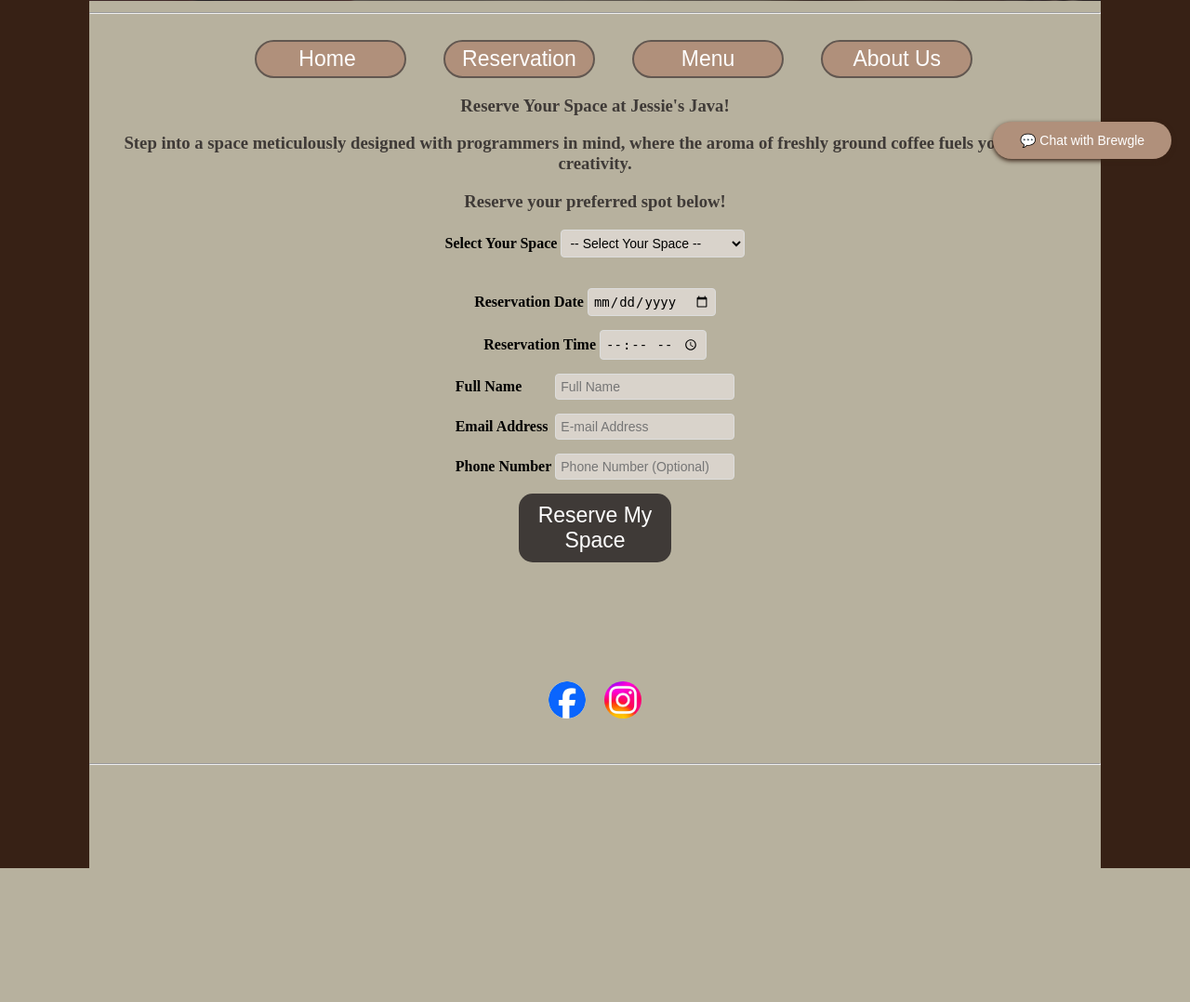
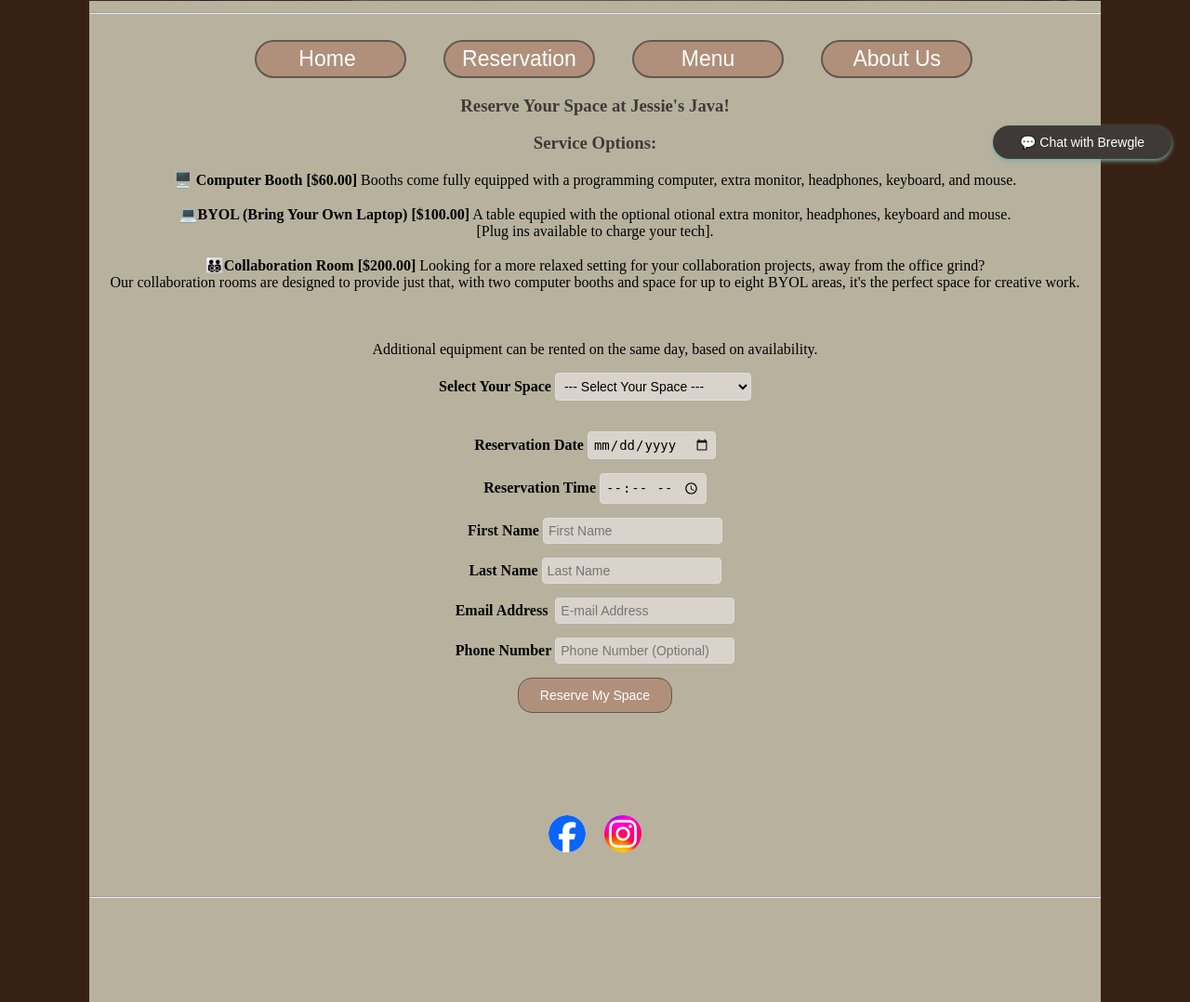
Before and after one commit to Jessie0611/JessiesJava, a PHP site: page /reservation.html in a window 1280 px wide. Shown: the part 609-1687 px from the top of the page at 93% size. Before the commit the page ends 1543 px from the top, so only its background shows below. Run offline with PHP 8.4, Linux system fonts and the light colour scheme.

Commit message:
Add chatbot and more content, change styles, connect php to form

```diff
--- a/reservation.html
+++ b/reservation.html
@@ -22,17 +22,27 @@ include("database.php");
         <button class="btn"> <a href="aboutus.html"> &nbsp;&nbsp;About Us&nbsp;&nbsp;</a></button>
     </nav>
 <p> <h3>Reserve Your Space at Jessie's Java!</h3>
-<h3>Step into a space meticulously designed with programmers in mind, where the aroma of freshly ground coffee fuels your coding creativity.</h3>
-<h3>Reserve your preferred spot below!</h3></p>
-    <form action="index.php" method="post">
+<h3>Service Options:</h3>
+<b>🖥️ Computer Booth [$60.00]</b> Booths come fully equipped with a programming computer, extra monitor, headphones, keyboard, and mouse. <br> <br>
+<b>💻BYOL (Bring Your Own Laptop) [$100.00]</b> A table equpied with the optional otional extra monitor, headphones, keyboard and mouse.
+<br>[Plug ins available to charge your tech]. <br>
+<br>
+<b>👨‍👨‍👦‍👦Collaboration Room [$200.00] </b> Looking for a more relaxed setting for your collaboration projects, away from the office grind? <br>
+Our collaboration rooms are designed to provide just that, with two computer booths and space for up to eight BYOL areas,
+ it's the perfect space for creative work. <br>
+ <br><br><br> Additional equipment can be rented on the same day, based on availability.
+</p>
+
+<form action="database.php" method="post">
     <!-- Space Type Selection-->
-     <div class="section">
+
+         <div class="section">
         <label for="spaceType">Select Your Space</label>
         <select id="spaceType" name="spaceType" required>
-            <option value="">-- Select Your Space --</option>
-            <option value="compBooth">🖥️ Computer Booth</option>
-            <option value="byol">💻 Bring Your Own Laptop</option>
-            <option value="collabRoom">🚀 Collaboration Room </option>
+            <option value="">--- Select Your Space ---</option>
+            <option value="compBooth">$60.00 Computer Booth</option>
+            <option value="byol">$100.00 BYOL</option>
+            <option value="collabRoom">$200.00 Collaboration Room </option>
         </select>
     </div>
             <br>
@@ -47,9 +57,13 @@ include("database.php");
 
           <!-- Personal Information-->
           <div class="section">
-            <label for="fullName">Full Name &nbsp; &nbsp;&nbsp; &nbsp;&nbsp;</label>
-            <input type="text" id="fullName" name="fullName" placeholder="Full Name" required>
+            <label for="fName">First Name </label>
+            <input type="text" id="fName" name="fName" placeholder="First Name" required>
 <br>
+<div class="section">
+    <label for="lName">Last Name </label>
+    <input type="text" id="lName" name="lName" placeholder="Last Name" required>
+    <br>
             <label for="email">Email Address&nbsp;</label>
             <input type="email" id="email" name="email" placeholder="E-mail Address" required>
 <br>
@@ -57,7 +71,7 @@ include("database.php");
             <input type="tel" id="phone" name="phone" placeholder="Phone Number (Optional)">
         </div>
         <!-- Submit Button-->
-        <button><a href="resPayment.html">Reserve My Space</a></button>
+        <a href="resPayment.html"><button class="submit">Reserve My Space</button></a>
           </form>
 
 
@@ -86,9 +100,10 @@ include("database.php");
                      <img src="Images/insta.jpg" class="socialIcon">
                  </div>
                </footer>
-               <hr>
+
 
 </div>
+               <hr>
     <script src="script.js"></script>
 </body>
 </html>
--- a/script.js
+++ b/script.js
@@ -110,7 +110,7 @@ document.addEventListener('DOMContentLoaded', function() {
             // Highlight days with events
             const eventForDay = events.filter(event => event.date === dateString);
             if (eventForDay.length > 0) {
-              cell.style.backgroundColor = '#b0907b';
+              cell.style.backgroundColor = '#78ada5';
               cell.title = eventForDay.map(event => event.title).join(', ');
             }
 
--- a/style.css
+++ b/style.css
@@ -43,7 +43,7 @@ nav{
 a{
     color: white;
     text-decoration:dotted;
-    font-size: 18px;
+    font-size: 14px;
     pointer-events: visible;
 }
 a:hover{
@@ -59,23 +59,6 @@ h2, h3{
     color: hsl(23, 7%, 23%);
 }
 
-form {
-    align-items: center;
-    display: flex;
-    flex-direction: column;
-    justify-content: center;
-}
-label {
-    font-size: 20px;
-    margin-bottom: 15px;
-    font-weight: bold;
-}
-input, select, textarea {
-    padding: 8px;
-    margin-bottom: 15px;
-    border: 1px solid #ddd;
-    border-radius: 4px;
-}
 button {
     font-size: 12px;
     width: 15%;
@@ -92,19 +75,13 @@ button:hover {
     border: 2px solid #78ada5;
 }
 #spaceType, #resDate,#resTime, #fullName, #email, #phone, #drinkType{
-    font-size: 18px;
+    font-size: 16px;
     background-color:#d9d3cb;
-}
-#specialRequests{
-    font-size: 18px;
-    width: 90%;
-    background-color:#d9d3cb;
-
 }
 .menu-section {
     margin: 20px;
     padding: 10px;
-    border: 3px solid #625750;
+    border: 3px solid #78ada5;
     border-radius: 8px;
     background-color: #fff;
 }
@@ -215,13 +192,24 @@ input, select, textarea {
     border: 1px solid #ddd;
     border-radius: 4px;
 }
+.submit{
+    font-size: 14px;
+    width: 55%;
+    padding: 10px;
+    background-color: #b0907b;
+    color: white;
+    border: none;
+    border: 1px solid #625750;
+    cursor: pointer;
 
-button:hover {
+}
+
+.submit:hover {
     background-color: #625750;
     border: 2px solid #78ada5;
 }
 
-#spaceType, #resDate, #resTime, #fullName, #email, #phone, #drinkType {
+#spaceType, #resDate, #resTime, #fName, #lName, #email, #phone, #drinkType {
     font-size: 14px;
     background-color: #d9d3cb;
 }
@@ -245,10 +233,9 @@ button:hover {
 
 /* CALANDER */
 .calendar-container {
-    margin-top: 4%;
     width: 400px;
     height: 520px;
-    padding: 10px;
+    padding: 20px;
     background-color: #b7b19e;
     display: flex;
     flex-direction: column;
@@ -256,15 +243,17 @@ button:hover {
     margin: 0 auto;
 }
 
-.calendar-header {
+.calendar-header{
     display: flex;
-    justify-content: space-between;
+    justify-content: space-evenly;
     align-items: center;
     margin-bottom: 10px;
+    padding: 10px;
 }
 
 button {
     background-color: hsl(23, 7%, 23%);
+    align-items: center;
     color: white;
     border: none;
     padding: 10px;
@@ -283,7 +272,7 @@ button:hover {
 
 #calendar th,
 #calendar td {
-    padding: 2px;
+    padding: 4px;
     border: 2px solid #ddd;
     text-align: center;
 }
@@ -333,7 +322,7 @@ button:hover {
     bottom: 80px; /* Push above button */
     right: 20px;
     width: 400px; /* Adjusted width */
-    height: 550px; /* Adjusted height */
+    height: 570px; /* Adjusted height */
     z-index: 9999;
     background: white;
     border-radius: 10px;
@@ -368,13 +357,17 @@ button:hover {
     position: fixed;
     bottom: 20px;
     right: 20px;
-    background: #b0907b;
+    background-color: hsl(23, 7%, 23%);
     color: white;
-    padding: 12px 15px;
+    padding: 10px 13px;
     border-radius: 50px;
     cursor: pointer;
     font-size: 14px;
-    box-shadow: 0px 2px 5px #372115;
+    box-shadow: 0px 2px 5px #78ada5;
     z-index: 10000;
     border: none;
   }
+  #chatbotButton:hover{
+    background-color: #b0907b;
+    box-shadow: 0px 2px 5px #625750;
+  }
```
Also changed, not shown: database.php (+56 -49 lines).
